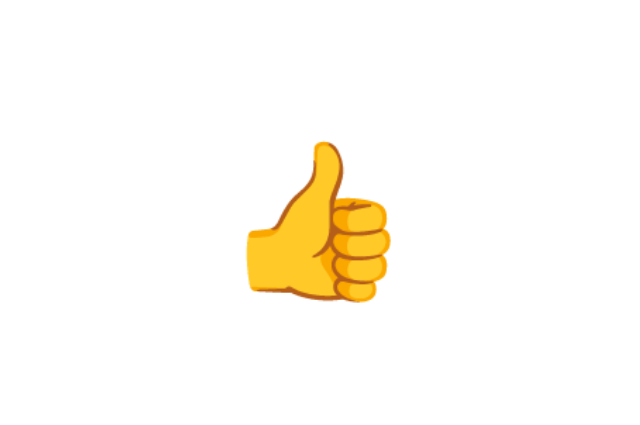
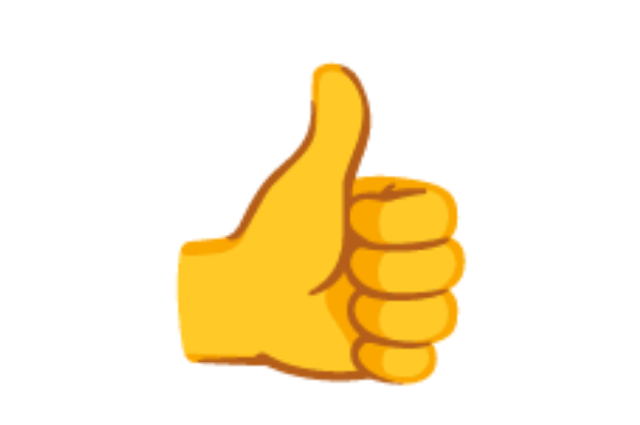
Before and after one commit to chriscoyier/static-site-lol, a plain HTML site: page index.html in a window 1280 px wide. Shown: the part 179-604 px from the top of the page, without its empty margins (324-964 px from the left). Drawn offline with Linux system fonts and the light colour scheme.

Commit message:
Update index.html

```diff
--- a/index.html
+++ b/index.html
@@ -15,6 +15,6 @@
   </style>
 </head>
 <body>
-  👍
+  <h1>👍</h1>
 </body>
 </html>
```
